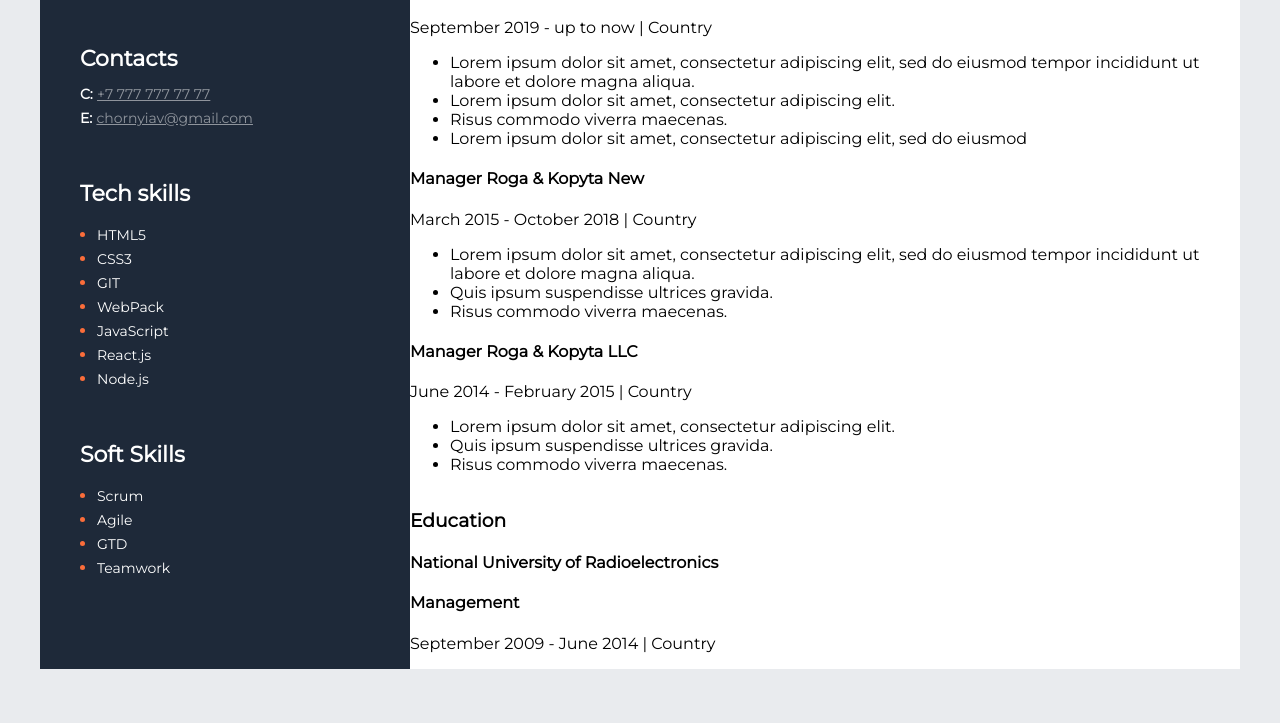
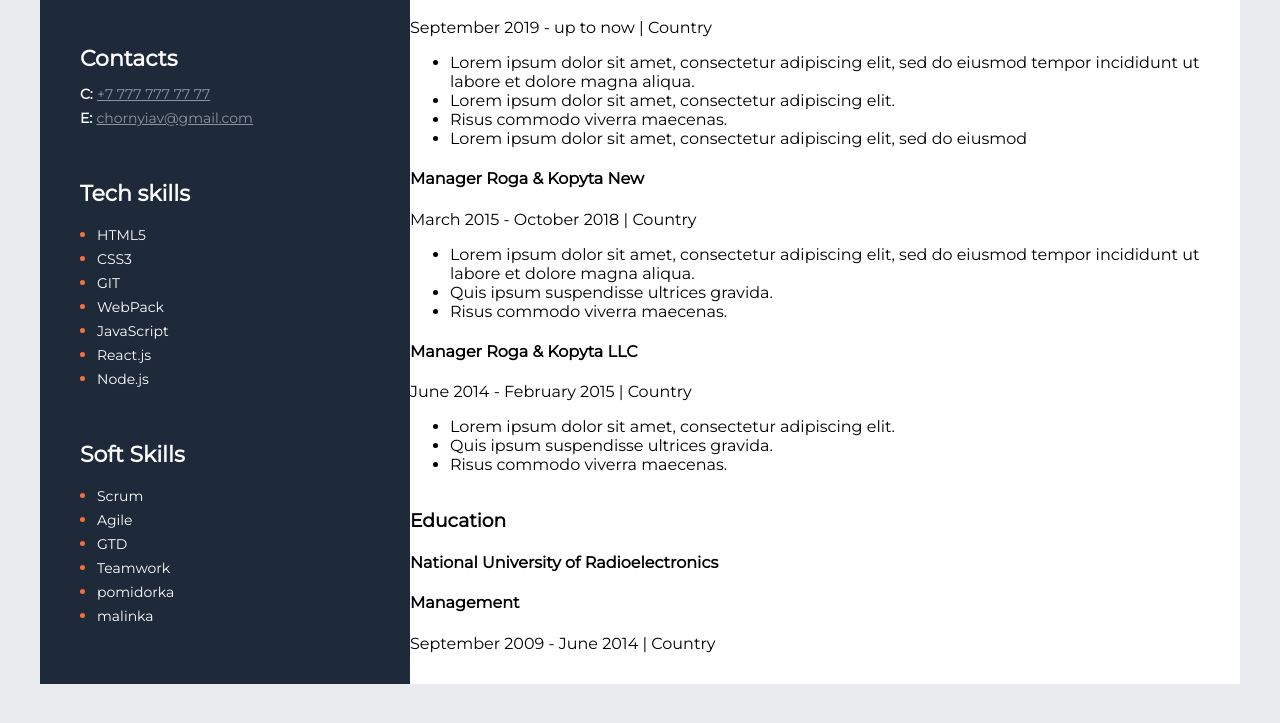
Before and after one commit to KateTytova/html-course, a plain HTML site: page index.html in a window 1280 px wide. Shown: the part 443-1166 px from the top of the page. Drawn offline with Linux system fonts and the light colour scheme.

Commit message:
four commit

```diff
--- a/index.html
+++ b/index.html
@@ -131,6 +131,8 @@
           <li class="skills-item"><span class="skills-item-text">Agile</span></li>
           <li class="skills-item"><span class="skills-item-text">GTD</span></li>
           <li class="skills-item"><span class="skills-item-text">Teamwork</span></li>
+          <li class="skills-item"><span class="skills-item-text">pomidorka</span></li>
+          <li class="skills-item"><span class="skills-item-text">malinka</span></li>
         </ul>
       </div>
     </aside>
```
